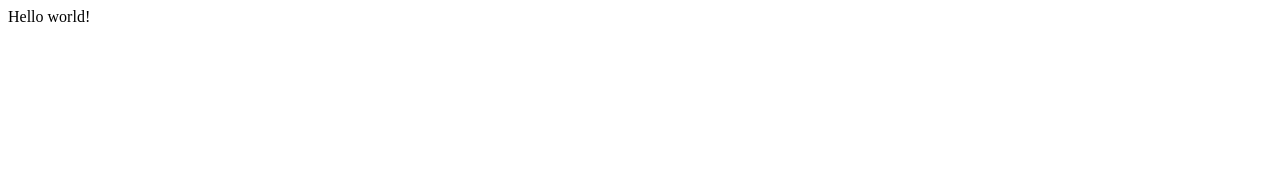
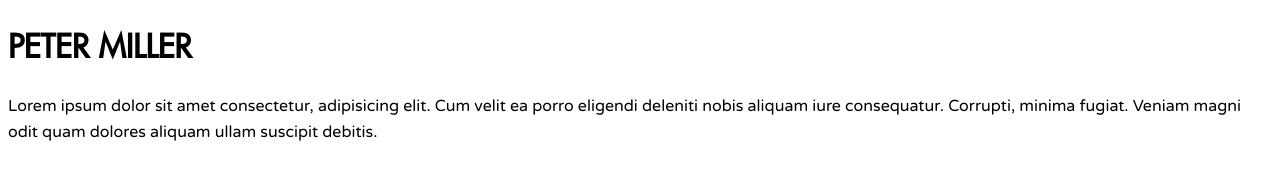
Before and after one commit to nikolas-haug/petermiller_gatsby, a Gatsby site: page / in a window 1280 px wide. Built offline with nearby package versions, Linux system fonts and the light colour scheme; Gatsby itself is replaced by a stand-in of ours.

Commit message:
add typography

```diff
--- a/src/pages/index.js
+++ b/src/pages/index.js
@@ -1,5 +1,12 @@
-import React from "react"
+import React from "react";
+import Typography from "../styles/Typography";
 
 export default function Home() {
-  return <div>Hello world!</div>
+  return (
+    <div>
+      <Typography />
+      <h1>PETER MILLER</h1>
+      <p>Lorem ipsum dolor sit amet consectetur, adipisicing elit. Cum velit ea porro eligendi deleniti nobis aliquam iure consequatur. Corrupti, minima fugiat. Veniam magni odit quam dolores aliquam ullam suscipit debitis.</p>
+    </div>
+  )
 }
--- /dev/null
+++ b/src/styles/Typography.js
@@ -0,0 +1,35 @@
+import { createGlobalStyle } from 'styled-components';
+
+import primaryFont from '../assets/fonts/Futura_Medium.otf';
+import secondaryFont from '../assets/fonts/VarelaRound-Regular.ttf';
+
+const Typography = createGlobalStyle`
+    @font-face {
+        font-family: FuturaMedium;
+        src: url(${primaryFont});
+    }
+
+    @font-face {
+        font-family: VarelaRound;
+        src: url(${secondaryFont});
+    }
+
+    html {
+        font-size: 62.5%;
+        font-family: VarelaRound;
+    }
+
+    body {
+        line-height: 1.6;
+        font-size: 1.6rem;
+    }
+
+    h1,
+    h2,
+    h3,
+    h4 {
+        font-family: FuturaMedium, sans-serif;
+    }
+`;
+
+export default Typography;
```
Also changed, not shown: src/assets/fonts/Futura_Medium.otf (added), src/assets/fonts/VarelaRound-Regular.ttf (added).
